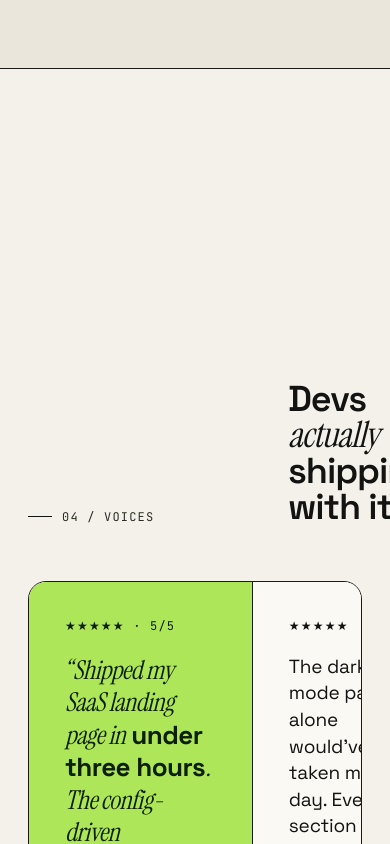
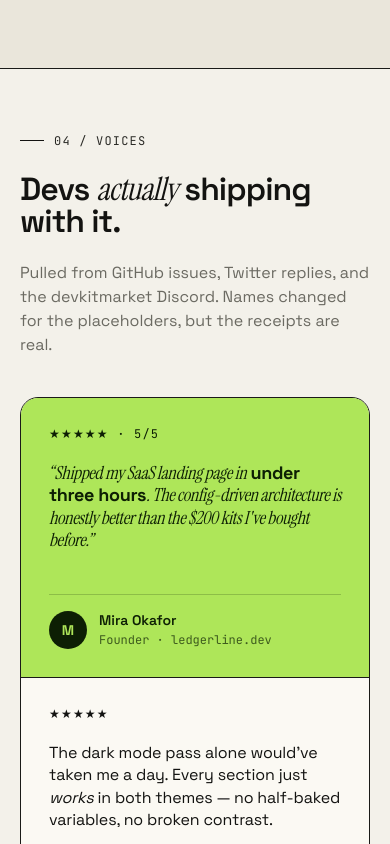
Before and after one commit to niks-nikhil-anand/landing-page-kit-Devkit, a Next.js app: page / in a window 390 px wide. Shown: the part 5000-5844 px from the top of the page. Built offline with nearby package versions, Linux system fonts and the light colour scheme.

Commit message:
refactor: update responsive layout, spacing, and font sizes across landing page components

```diff
--- a/components/sections/TestimonialsSection.tsx
+++ b/components/sections/TestimonialsSection.tsx
@@ -49,15 +49,12 @@ export function TestimonialsSection() {
   return (
     <section
       id="voices"
-      className="py-24"
+      className="py-16 md:py-24"
       style={{ borderBottom: "1px solid var(--dk-line)" }}
     >
-      <div className="max-w-[1240px] mx-auto px-7">
+      <div className="max-w-[1240px] mx-auto px-5 md:px-7">
         {/* Section header */}
-        <div
-          className="grid gap-10 items-end mb-14"
-          style={{ gridTemplateColumns: "220px 1fr 1fr" }}
-        >
+        <div className="grid grid-cols-1 md:grid-cols-[220px_1fr] lg:grid-cols-[220px_1fr_1fr] gap-6 md:gap-10 items-end mb-10 md:mb-14">
           <div
             className="dk-mono text-xs uppercase tracking-widest flex items-center gap-2.5"
             style={{ color: "var(--dk-ink2)" }}
@@ -68,7 +65,7 @@ export function TestimonialsSection() {
           <h2
             className="font-semibold m-0 max-w-[16ch]"
             style={{
-              fontSize: "clamp(36px, 4.4vw, 60px)",
+              fontSize: "clamp(32px, 4.4vw, 60px)",
               lineHeight: 1,
               letterSpacing: "-0.03em",
             }}
@@ -84,10 +81,8 @@ export function TestimonialsSection() {
 
         {/* Quotes grid */}
         <div
-          className="overflow-hidden"
+          className="overflow-hidden grid grid-cols-1 md:grid-cols-3"
           style={{
-            display: "grid",
-            gridTemplateColumns: "1.2fr 1fr 1fr",
             border: "1px solid var(--dk-line)",
             borderRadius: "18px",
           }}
@@ -95,12 +90,12 @@ export function TestimonialsSection() {
           {quotes.map((q, i) => (
             <div
               key={q.author}
-              className="flex flex-col gap-5 p-9"
+              className={`flex flex-col gap-5 p-7 md:p-9${i < 2 ? " quote-card-border" : ""}`}
               style={{
-                borderRight: i < 2 ? "1px solid var(--dk-line)" : "none",
+                borderBottom: i < 2 ? "1px solid var(--dk-line)" : "none",
                 background: q.featured ? "var(--dk-accent)" : "var(--dk-card)",
                 color: q.featured ? "var(--dk-accent-ink)" : "var(--dk-ink)",
-                minHeight: "320px",
+                minHeight: "280px",
               }}
             >
               {/* Stars */}
@@ -115,7 +110,7 @@ export function TestimonialsSection() {
               <blockquote
                 className="m-0"
                 style={{
-                  fontSize: q.featured ? "26px" : "19px",
+                  fontSize: q.featured ? "clamp(18px, 2.2vw, 26px)" : "clamp(16px, 1.8vw, 19px)",
                   lineHeight: q.featured ? 1.25 : 1.4,
                   letterSpacing: q.featured ? "-0.02em" : "-0.01em",
                 }}
--- a/components/sections/WaitlistSection.tsx
+++ b/components/sections/WaitlistSection.tsx
@@ -30,10 +30,7 @@ export function WaitlistSection() {
         }}
       />
 
-      <div
-        className="relative max-w-[1240px] mx-auto px-7 py-24 grid gap-20 items-end"
-        style={{ gridTemplateColumns: "1.1fr 1fr" }}
-      >
+      <div className="relative max-w-[1240px] mx-auto px-5 md:px-7 py-16 md:py-24 grid grid-cols-1 md:grid-cols-[1.1fr_1fr] gap-10 md:gap-20 items-end">
         {/* Copy */}
         <div>
           <div
@@ -46,7 +43,7 @@ export function WaitlistSection() {
           <h2
             className="font-semibold m-0 max-w-[18ch]"
             style={{
-              fontSize: "clamp(36px, 4.4vw, 60px)",
+              fontSize: "clamp(32px, 4.4vw, 60px)",
               lineHeight: 1,
               letterSpacing: "-0.03em",
               color: "var(--dk-bg)",
@@ -65,7 +62,7 @@ export function WaitlistSection() {
             </span>
           </h2>
           <p
-            className="mt-5 text-[17px] max-w-[44ch]"
+            className="mt-4 md:mt-5 text-[17px] max-w-[44ch]"
             style={{ color: "rgba(243,241,234,0.7)" }}
           >
             Drop your email and we&apos;ll send the download link, plus a
@@ -77,7 +74,7 @@ export function WaitlistSection() {
         {/* Form card */}
         <form
           onSubmit={handleSubmit}
-          className="rounded-[18px] p-7"
+          className="rounded-[18px] p-6 md:p-7"
           style={{
             background: "rgba(255,255,255,0.04)",
             border: "1px solid rgba(243,241,234,0.18)",
@@ -90,10 +87,7 @@ export function WaitlistSection() {
           >
             Your email
           </label>
-          <div
-            className="grid gap-2 mt-2.5 mb-4"
-            style={{ gridTemplateColumns: "1fr auto" }}
-          >
+          <div className="flex flex-col sm:grid sm:grid-cols-[1fr_auto] gap-2 mt-2.5 mb-4">
             <input
               id="waitlist-email"
               type="email"
@@ -118,7 +112,7 @@ export function WaitlistSection() {
             />
             <button
               type="submit"
-              className="inline-flex items-center gap-2 text-sm font-semibold rounded-[10px] border hover:-translate-y-px transition-all cursor-pointer"
+              className="inline-flex items-center justify-center gap-2 text-sm font-semibold rounded-[10px] border hover:-translate-y-px transition-all cursor-pointer"
               style={{
                 padding: "14px 18px",
                 background: status === "success" ? "var(--dk-accent)" : "var(--dk-bg)",
@@ -131,7 +125,7 @@ export function WaitlistSection() {
             </button>
           </div>
           <div
-            className="dk-mono text-[11px] flex gap-4 flex-wrap"
+            className="dk-mono text-[11px] flex gap-3 md:gap-4 flex-wrap"
             style={{ color: "rgba(243,241,234,0.5)" }}
           >
             {["No spam, ever", "Unsubscribe in one click", "2,148 devs already in"].map(
```
